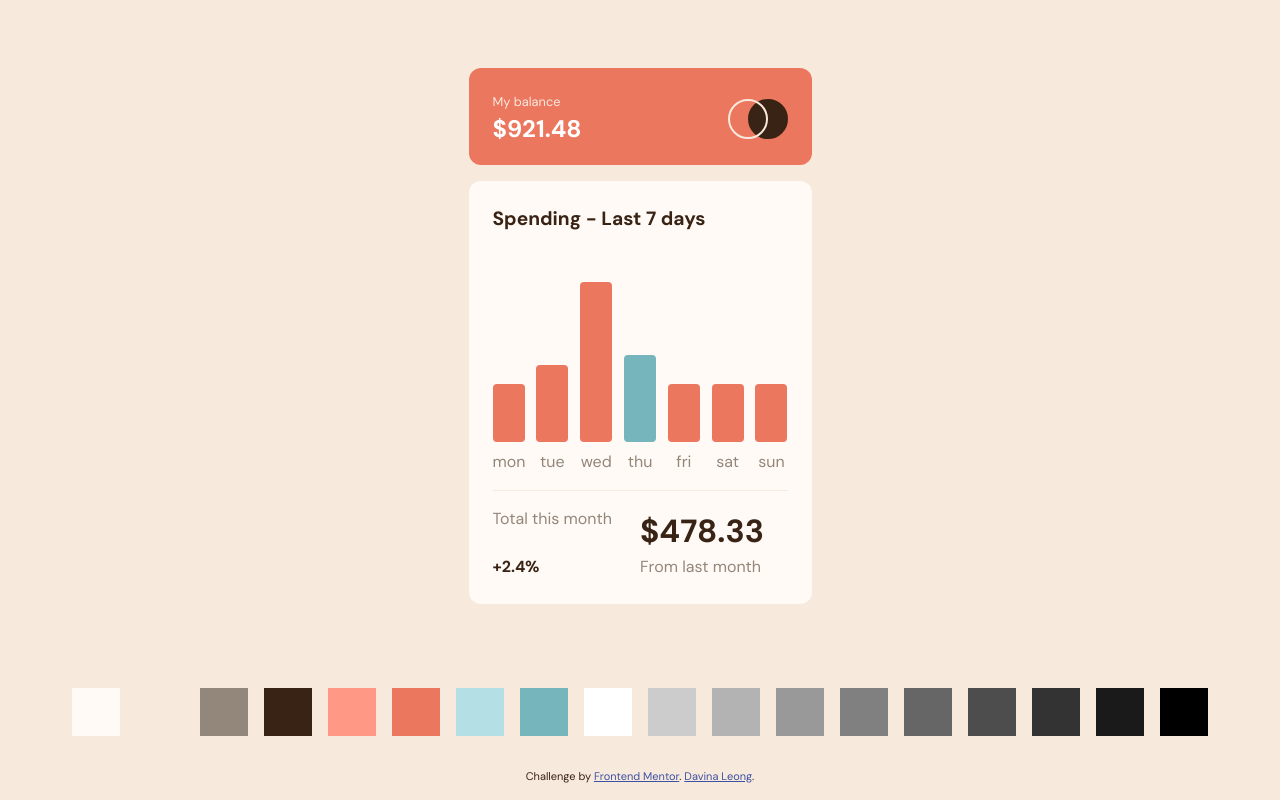
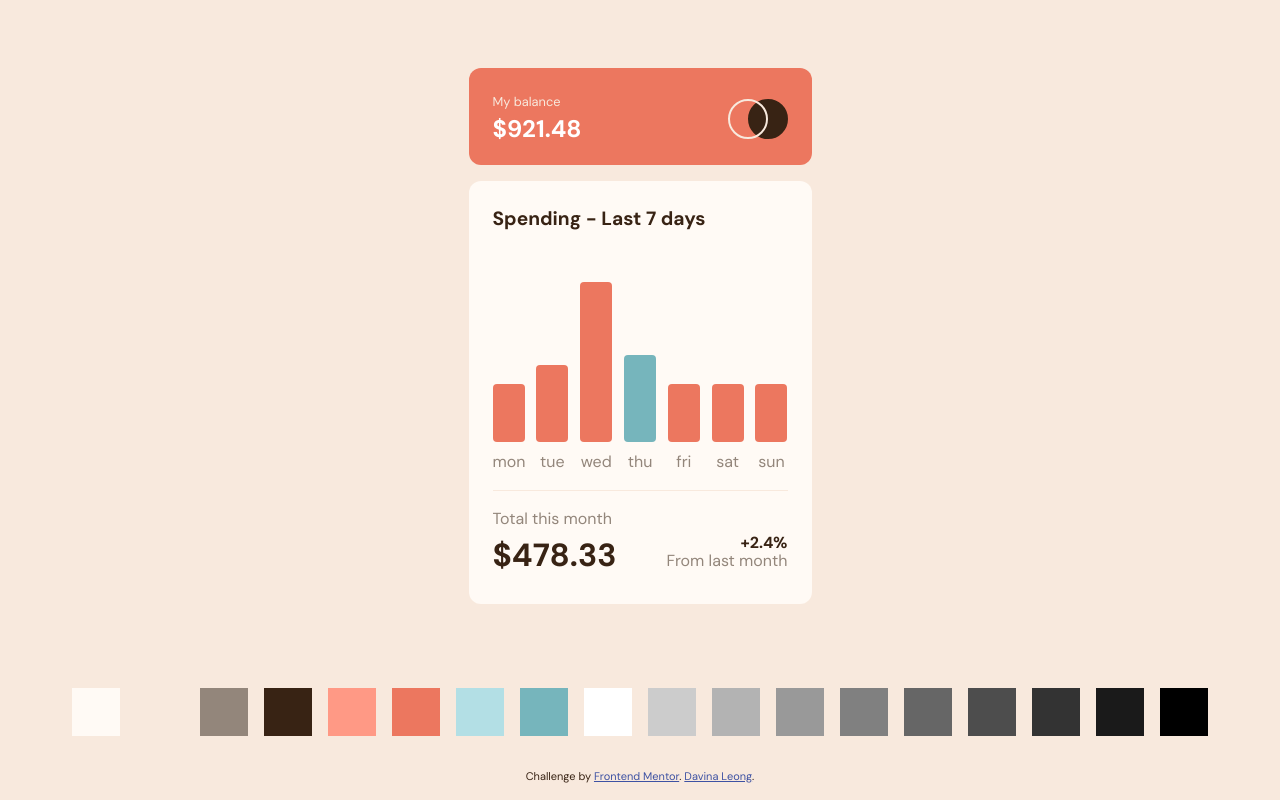
Before and after one commit to davinaleong/fem-expenses-chart-component, a website built with Vite: page index.html in a window 1280 px wide. Built offline with nearby package versions, Linux system fonts and the light colour scheme.

Commit message:
Styled card footer

```diff
--- a/index.html
+++ b/index.html
@@ -103,8 +103,10 @@
             Total this month
           </h3>
           <p class="card-total | fw-bold fs-700" data-total>$478.33</p>
-          <p class="card-difference | fw-bold" data-difference>+2.4%</p>
-          <p class="text-primary-400">From last month</p>
+          <p class="card-difference | text-right fw-bold" data-difference>
+            +2.4%
+          </p>
+          <p class="text-primary-400 text-right lh-200">From last month</p>
         </div>
       </div>
     </main>
--- a/styles/main.css
+++ b/styles/main.css
@@ -197,6 +197,7 @@ main {
   display: grid;
   grid-template-columns: repeat(2, 1fr);
   grid-template-rows: repeat(6, max-content);
+  align-items: center;
 }
 
 .card-body > .card-heading {
@@ -285,6 +286,16 @@ main {
   margin-block: var(--size-400);
 }
 
+.card-body > .card-total-heading {
+  grid-column: 1 / span 2;
+  grid-row: 4;
+}
+
+.card-body > .card-total {
+  grid-column: 1;
+  grid-row: 5 / span 6;
+}
+
 /** Content - End **/
 
 /** Utility **/
@@ -1683,7 +1694,7 @@ main {
   line-height: 0;
 }
 .lh-200 {
-  line-height: 1.2em;
+  line-height: 0.8em;
 }
 
 /** Utility - Border Radius **/
```
